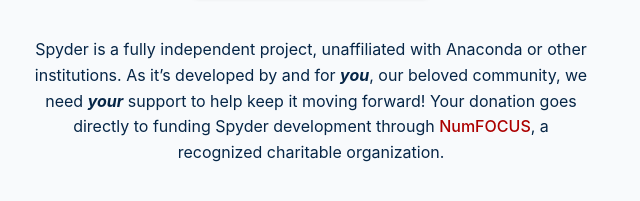
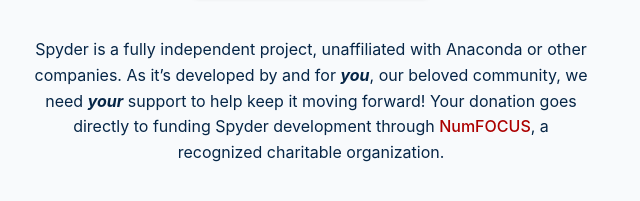
Before and after one commit to conradolandia/donations-static, a website built with Vite: page index.html in a window 1280 px wide. Shown: the part 545-746 px from the top of the page, 329-969 px from the left. Built offline with nearby package versions, Linux system fonts and the light colour scheme.

Commit message:
Replace `institutions` with `companies` in the copy

```diff
--- a/index.html
+++ b/index.html
@@ -40,7 +40,7 @@
       <!-- content -->
       <div class="content">
         <p>Spyder is a fully independent project, unaffiliated with Anaconda or
-          other institutions. As it’s developed by and for
+          other companies. As it’s developed by and for
           <em><strong>you</strong></em>, our beloved community, we need
           <em><strong>your</strong></em> support to help keep it moving forward!
           Your donation goes directly to funding Spyder development through <a
```
